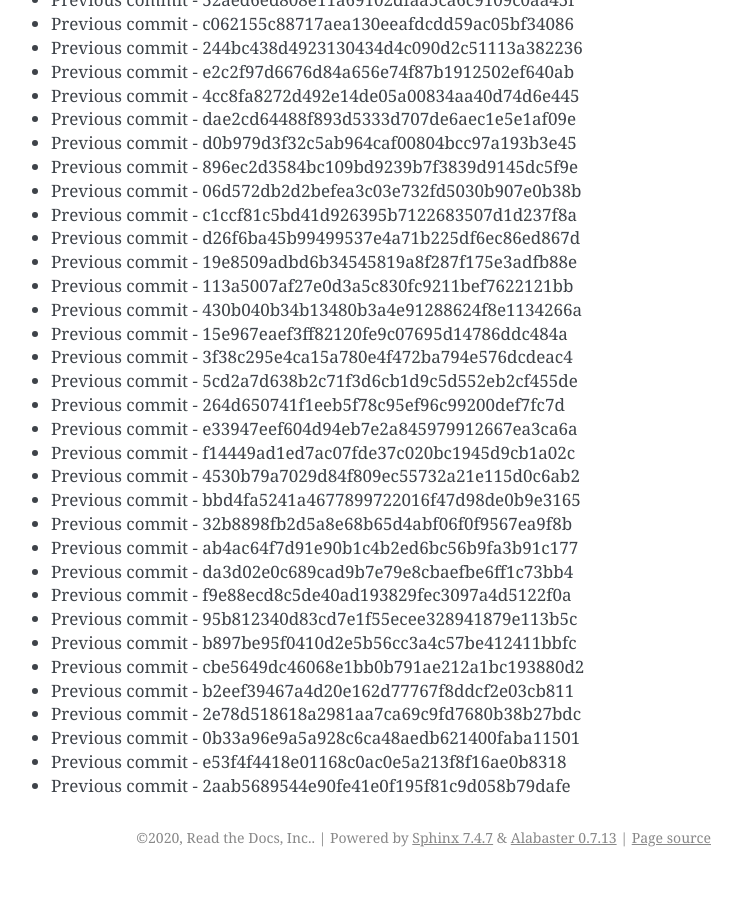
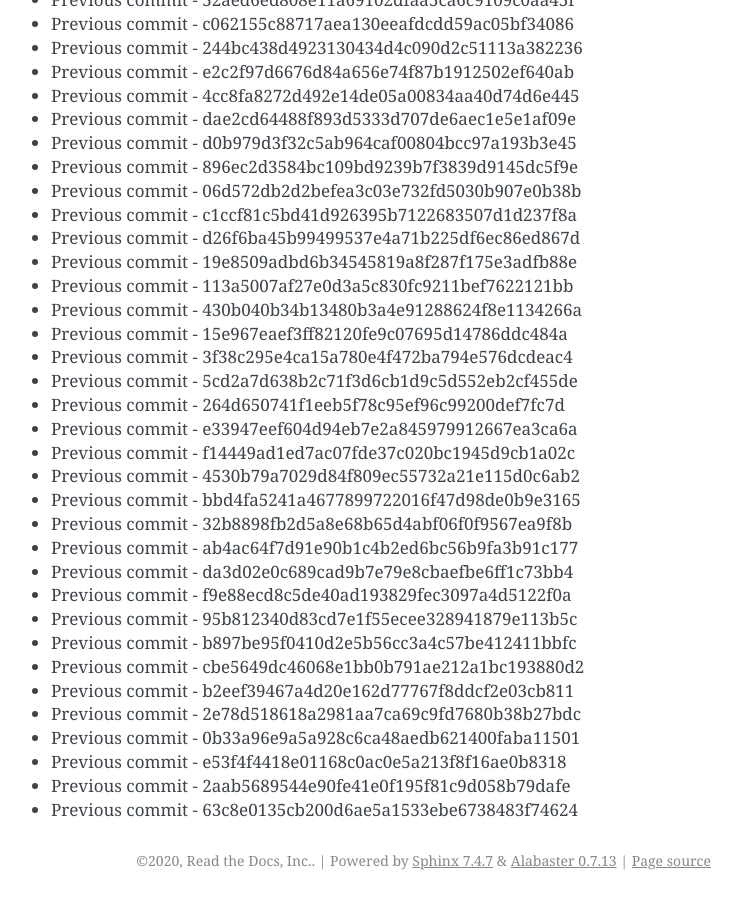
Before and after one commit to readthedocs/rtd-git-stresstest, a Sphinx documentation site: the page built from docs/updates.rst, in a window 1280 px wide and 900 px high, scrolled down 77400 px. Shown: the whole window, without its empty margins (399-1141 px from the left). Built offline with Sphinx 7.4.7, drawn with Linux system fonts in a browser that asks for light colours; before the commit the page ends 78277 px from its top, so only the background shows below that.

Commit message:
Generating commit from previous: 63c8e0135cb200d6ae5a1533ebe6738483f74624

```diff
--- a/docs/updates.rst
+++ b/docs/updates.rst
@@ -3284,3 +3284,4 @@ It can be tested for any performance characteristics.
 * Previous commit - 0b33a96e9a5a928c6ca48aedb621400faba11501
 * Previous commit - e53f4f4418e01168c0ac0e5a213f8f16ae0b8318
 * Previous commit - 2aab5689544e90fe41e0f195f81c9d058b79dafe
+* Previous commit - 63c8e0135cb200d6ae5a1533ebe6738483f74624
```
